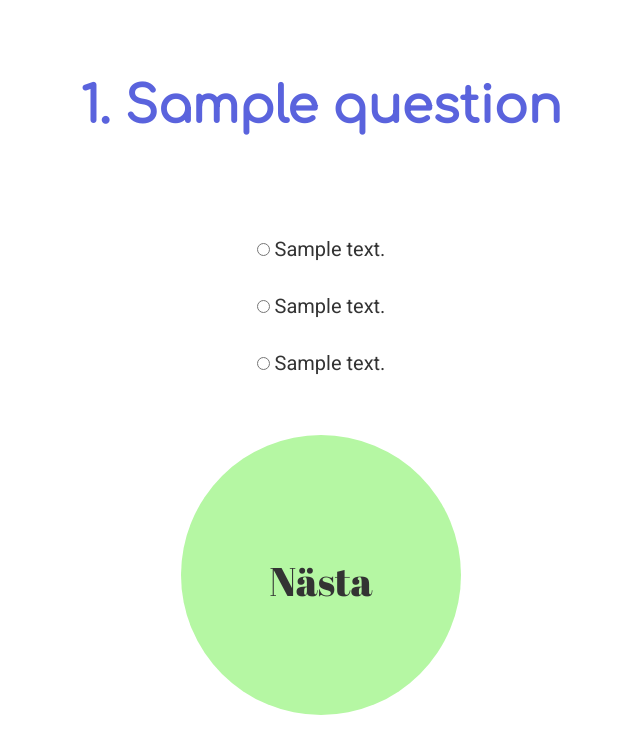
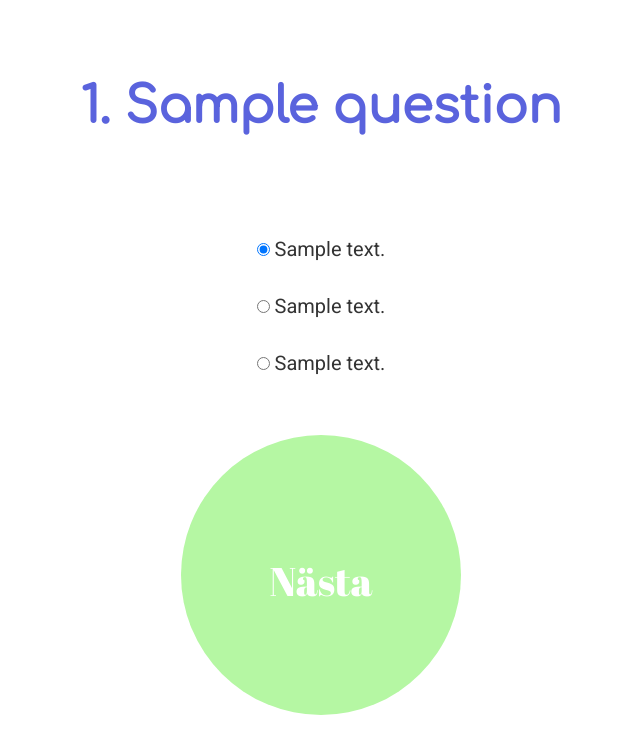
Before and after one commit to hmetsis/quizproject, a Django app: page /quiz/1/question/1/ in a window 1280 px wide. Shown: the top 754 px of the page, without its empty margins (319-959 px from the left). Run offline with Django 3.2, Linux system fonts and the light colour scheme; tables that the repository leaves empty hold one stand-in row (values such as "Sample post"); some libraries are stand-ins or nearby versions.

Commit message:
style fixes

```diff
--- a/quiz/templates/question.html
+++ b/quiz/templates/question.html
@@ -13,7 +13,7 @@
 		<h2>{{ question_number}}. {{ question }}</h2>
 		<form action="{% url "answer_page" quiz.quiz_number question_number %}" method="post">
 			{% csrf_token %}
-			<input type="radio" name="answer" value="1"> {{ answer1 }}<br>
+			<input type="radio" name="answer" value="1" checked="checked"> {{ answer1 }}<br>
 			<br>
 			<input type="radio" name="answer" value="2"> {{ answer2 }}<br>
 			<br>
--- a/quiz/templates/quiz.html
+++ b/quiz/templates/quiz.html
@@ -17,6 +17,7 @@
 	<p> <a href="{% url 'question_page' quiz_number 1 %}">
 		Starta
 	</a></p>
+	<img src="static/{{ quiz.quiz_number }}despic.jpg">
 
 
 
--- a/static/quizsida.css
+++ b/static/quizsida.css
@@ -102,7 +102,7 @@ footer {
 
   button {
   background-color: rgb(181, 247, 163);
-  font-color: rgb(255, 255, 255);
+  color: rgb(255, 255, 255);
   font-family: Abril Fatface;
   border: 0;
   position: center;
```
Also changed, not shown: static/1despic.jpg (added), 1 other file.
